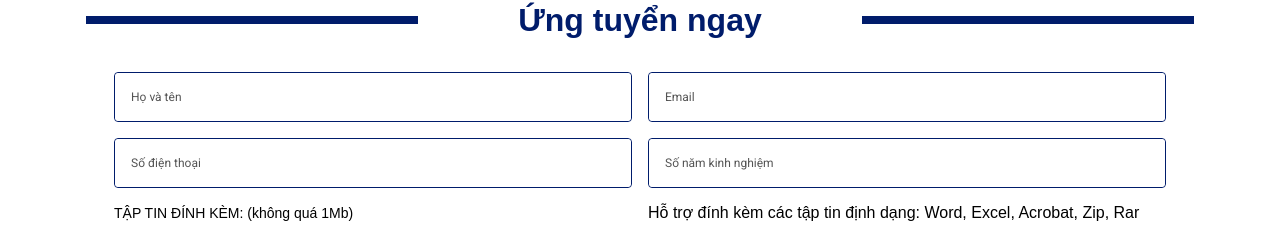
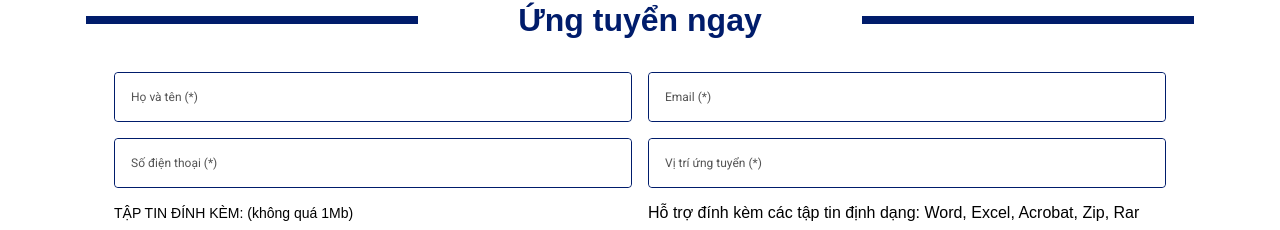
Before and after one commit to ThangNgoXuan/supper-bus-ticker, a React (Create React App) app: page /cong-viec-chi-tiet in a window 1280 px wide. Shown: the part 691-921 px from the top of the page. Built offline with nearby package versions, Linux system fonts and the light colour scheme; the HTML template or start-up script is replaced by a standard one.

Commit message:
send email

```diff
--- a/package.json
+++ b/package.json
@@ -4,6 +4,7 @@
   "homepage": "https://ThangNgoXuan.github.io/supper-bus-ticker/",
   "private": true,
   "dependencies": {
+    "@emailjs/browser": "^3.7.0",
     "@hookform/resolvers": "^2.9.7",
     "@react-google-maps/api": "^2.12.2",
     "@testing-library/jest-dom": "^5.16.5",
--- a/src/hooks/useClickOutSide.js
+++ b/src/hooks/useClickOutSide.js
@@ -1,4 +1,5 @@
-import React, { useEffect } from 'react';
+/* eslint-disable */
+import { useEffect } from 'react';
 
 const useClickOutside = ( ref, callback ) => {
   const handleClick = (e)=> {
--- a/src/pages/Contact/index.js
+++ b/src/pages/Contact/index.js
@@ -7,6 +7,7 @@ import Input from "../../components/atoms/Input";
 import Button from "../../components/atoms/Button";
 import TextArea from "../../components/atoms/TextArea";
 import contactUsSchema from "../../utils/schema";
+import emailjs from "@emailjs/browser";
 
 const title = "Liên hệ với Bus-ticket chúng tôi";
 const description = "Liên hệ với Bus-ticket chúng tôi";
@@ -27,11 +28,6 @@ const placeholder = {
 
 export default function Contact() {
 
-  const handleSubmit = (data) => {
-    console.log(data);
-    alert("Gửi thành công");
-  }
-
   const method = useForm({
     resolver: yupResolver(contactUsSchema),
     defaultValues: {
@@ -43,6 +39,26 @@ export default function Contact() {
     },
   });
 
+  const sendEmail = (formData) => {
+    alert("Gửi thành công");
+    emailjs
+      .send(
+        "service_a6l4f9j",
+        "template_djn6p03",
+        formData,
+        "poDKqMlfNxjT2hrmm"
+      )
+      .then(
+        (result) => {
+          console.log(result.text);
+        },
+        (error) => {
+          console.log(error.text);
+        }
+      );
+
+    method.reset();
+  };
   return (
     <div className="p-contact">
       <div className="p-contact_title">
@@ -73,7 +89,11 @@ export default function Contact() {
         </div>
         <div className="p-contact_contentWrap_right">
           <FormProvider {...method}>
-            <form className="p-contact_form" onSubmit={method.handleSubmit(handleSubmit)} noValidate>
+            <form
+              className="p-contact_form"
+              onSubmit={method.handleSubmit(sendEmail)}
+              noValidate
+            >
               <Text modifiers={["24x30", "coolBlack", "600", "left"]}>
                 Gửi thông tin liên hệ
               </Text>
--- a/src/pages/JobDetail/index.js
+++ b/src/pages/JobDetail/index.js
@@ -6,6 +6,7 @@ import UploadFile from "../../components/molecules/UploadFile";
 import { Controller, FormProvider, useForm } from "react-hook-form";
 import { yupResolver } from "@hookform/resolvers/yup";
 import { jobDetail as jobDetailSchema } from "../../utils/schema";
+import emailjs from "@emailjs/browser";
 
 const jobDetail = {
   title: "SPX - Hub Team Leader - Hanoi",
@@ -26,10 +27,10 @@ const jobDetail = {
 };
 
 const placeholder = {
-  name: "Họ và tên",
-  phone: "Số điện thoại",
-  email: "Email",
-  level: "Số năm kinh nghiệm",
+  name: "Họ và tên (*)",
+  phone: "Số điện thoại (*)",
+  email: "Email (*)",
+  position: "Vị trí ứng tuyển (*)",
 };
 
 export default function JobDetail() {
@@ -40,16 +41,31 @@ export default function JobDetail() {
       name: "",
       email: "",
       phone: "",
-      level: "",
+      position: "",
     },
   });
 
-  const handleSubmit = (data) => {
-    console.log(data);
+  const sendEmail = (formData) => {
+    alert("Gửi thành công");
+    console.log(formData);
+    emailjs
+      .send(
+        "service_a6l4f9j",
+        "template_f89c9e7",
+        formData,
+        "poDKqMlfNxjT2hrmm"
+      )
+      .then(
+        (result) => {
+          console.log(result.text);
+        },
+        (error) => {
+          console.log(error.text);
+        }
+      );
+
     method.reset();
-    alert("Gửi thành công");
-  }
-
+  };
 
   return (
     <div className="p-jobDetail">
@@ -73,7 +89,7 @@ export default function JobDetail() {
         <FormProvider {...method}>
           <form
             className="p-jobDetail_formWrap_form"
-            onSubmit={method.handleSubmit(handleSubmit)}
+            onSubmit={method.handleSubmit(sendEmail)}
             noValidate
           >
             <div className="p-jobDetail_formWrap_field">
@@ -119,15 +135,15 @@ export default function JobDetail() {
                 )}
               />
               <Controller
-                name="level"
+                name="position"
                 control={method.control}
                 render={({ field, fieldState }) => (
                   <Input
-                    placeholder={placeholder.level}
+                    placeholder={placeholder.position}
                     value={field.value}
                     onChange={field.onChange}
                     error={fieldState.error?.message}
-                    type="number"
+                    type="text"
                   />
                 )}
               />
--- a/src/utils/schema.js
+++ b/src/utils/schema.js
@@ -24,7 +24,7 @@ export const jobDetail = yup.object({
     .string()
     .required("Vui lòng nhập số điện thoại")
     .matches(phoneRegExp, "Số điện thoại không hợp lệ"),
-  level: yup.string().required("Vui lòng nhập số năm kinh nghiệm"),
+  position: yup.string().required("Vui lòng nhập vị trí ứng tuyển"),
   email: yup
     .string()
     .email("Địa chỉ email không hợp lệ")
```
Also changed, not shown: 2 other files (tests, documents, lock files or other folders).
